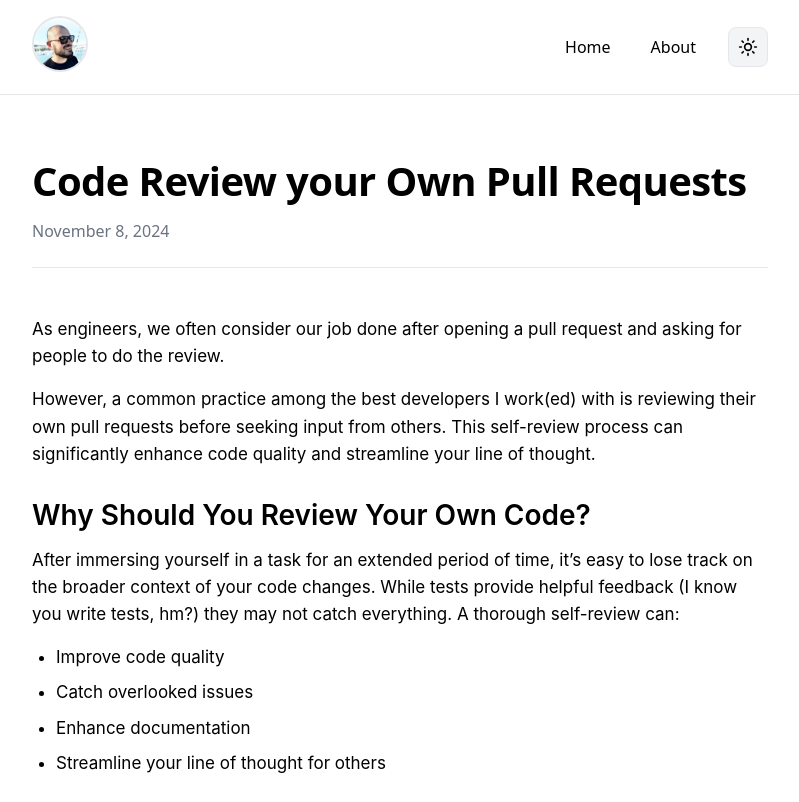
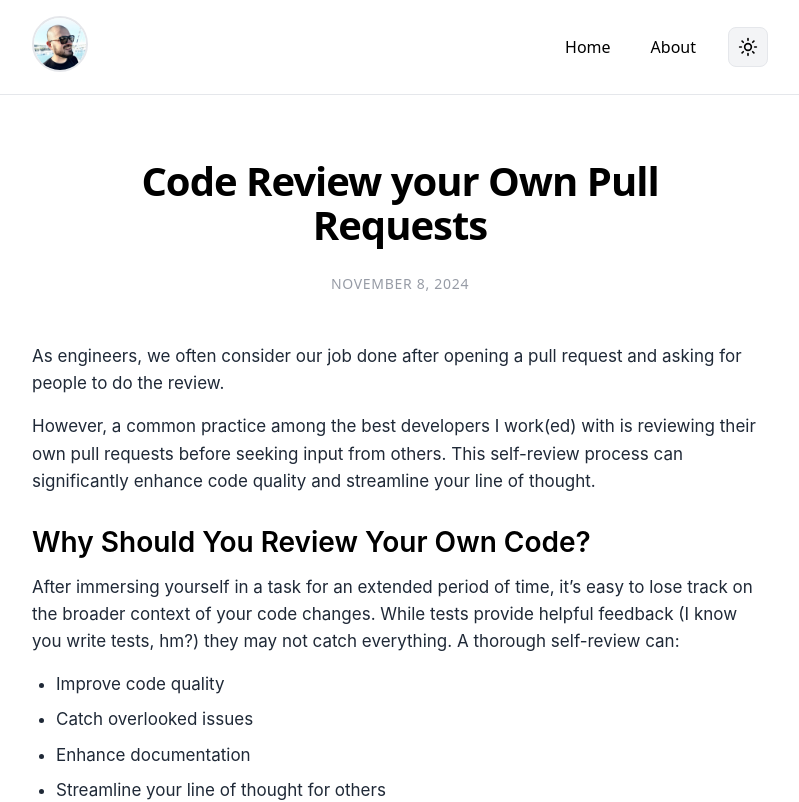
Before and after one commit to helderberto/helderberto.com, a Next.js app: page /posts/code-review-your-own-pull-requests in a window 1280 px wide. Shown: the top 802 px of the page, without its empty margins (240-1039 px from the left). Built offline with nearby package versions, Linux system fonts and the light colour scheme.

Commit message:
Improve font

```diff
--- a/src/app/posts/[slug]/page.module.css
+++ b/src/app/posts/[slug]/page.module.css
@@ -62,7 +62,7 @@
   font-size: var(--font-size-body-reading);
   line-height: var(--line-height-body-relaxed);
   margin-bottom: 1rem;
-  color: var(--foreground);
+  color: var(--accent-foreground);
 }
 
 .markdownContent ul,
@@ -72,6 +72,7 @@
   line-height: var(--line-height-body-relaxed);
   margin: 1rem 0;
   padding-left: 1.5rem;
+  color: var(--accent-foreground);
 }
 
 .markdownContent li {
--- a/src/components/PostHeader.module.css
+++ b/src/components/PostHeader.module.css
@@ -1,22 +1,27 @@
 .header {
   margin-bottom: 3rem;
-  padding-bottom: 1.5rem;
-  border-bottom: 1px solid var(--border);
+  text-align: center;
 }
 
 .title {
   font-size: var(--font-size-5xl);
   font-weight: var(--font-weight-bold);
-  margin-bottom: 1rem;
+  margin-bottom: 1.5rem;
   line-height: var(--line-height-tight);
   color: var(--foreground);
-  letter-spacing: -0.015em;
+  letter-spacing: -0.025em;
+  max-width: 90%;
+  margin-left: auto;
+  margin-right: auto;
 }
 
 .date {
-  font-size: var(--font-size-base);
+  font-size: var(--font-size-sm);
   color: var(--muted-foreground);
-  font-weight: var(--font-weight-normal);
+  font-weight: var(--font-weight-medium);
+  letter-spacing: 0.05em;
+  text-transform: uppercase;
+  opacity: 0.7;
 }
 
 @media (max-width: 768px) {
```
